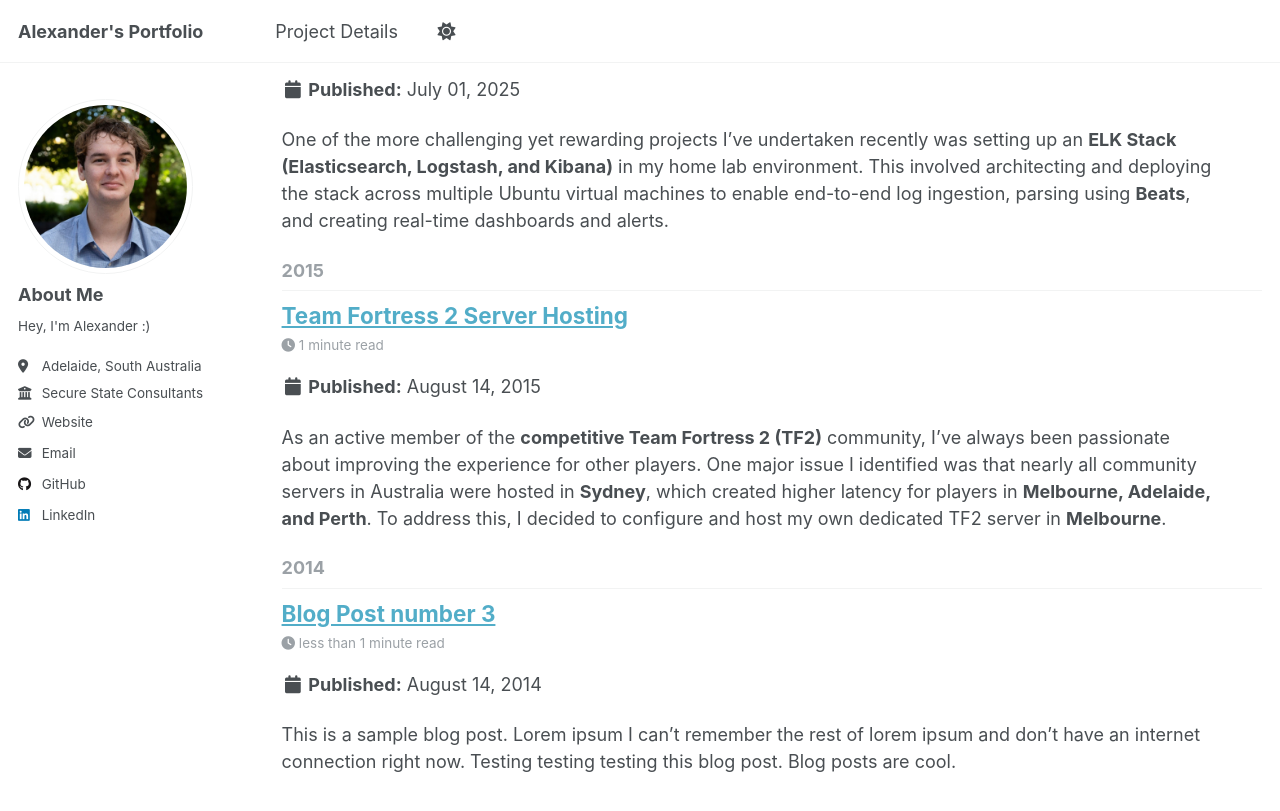
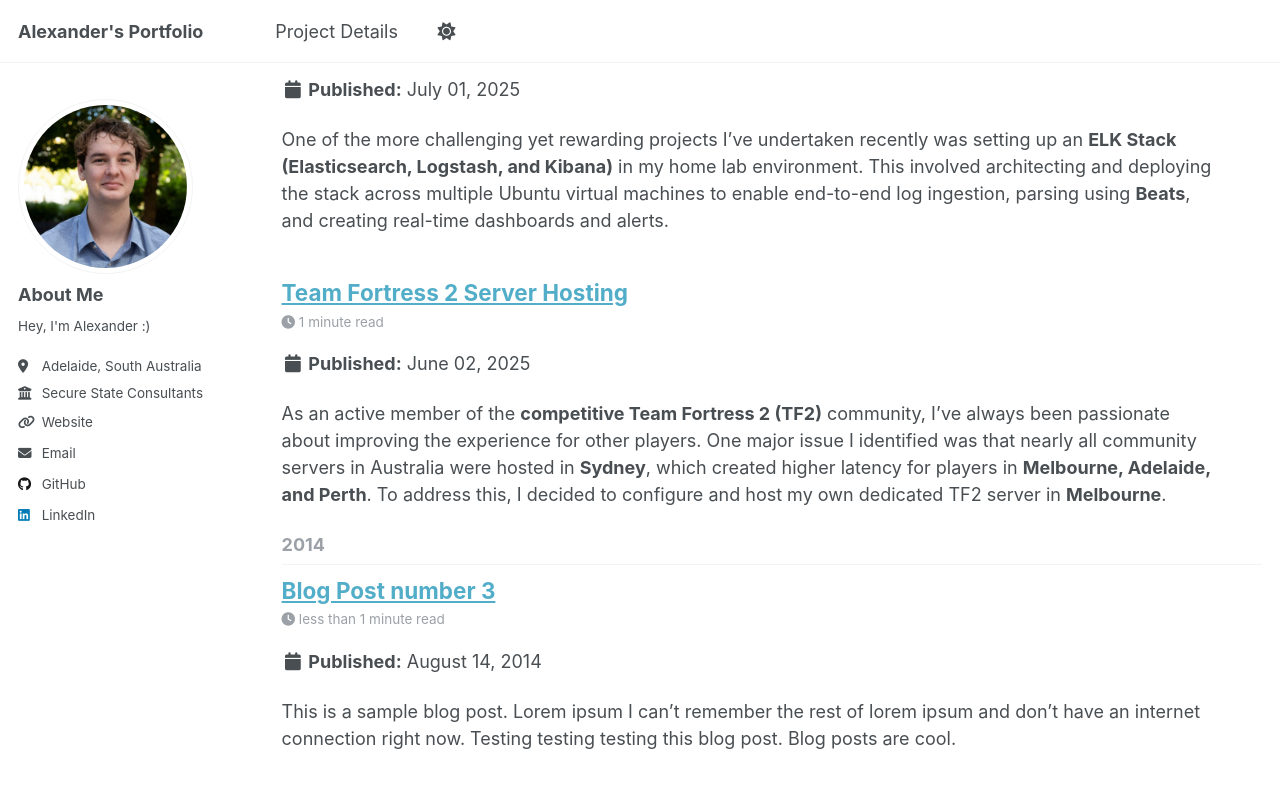
Before and after one commit to sunsetorange1/sunsetorange1.github.io, a Jekyll site: the page built from _pages/year-archive.html, in a window 1280 px wide and 900 px high, scrolled down 649 px. Shown: the top 811 px of the window. Built offline with Jekyll 4.4.1, drawn with Linux system fonts in a browser that asks for light colours.

Commit message:
Update 2015-08-14-blog-post-4.md

```diff
--- a/_posts/2015-08-14-blog-post-4.md
+++ b/_posts/2015-08-14-blog-post-4.md
@@ -1,6 +1,6 @@
 ---
 title: 'Team Fortress 2 Server Hosting'
-date: 2015-08-14
+date: 2025-06-2
 permalink: /team-fortress-2-server-hosting/
 ---
 As an active member of the **competitive Team Fortress 2 (TF2)** community, I’ve always been passionate about improving the experience for other players. One major issue I identified was that nearly all community servers in Australia were hosted in **Sydney**, which created higher latency for players in **Melbourne, Adelaide, and Perth**. To address this, I decided to configure and host my own dedicated TF2 server in **Melbourne**.
```
